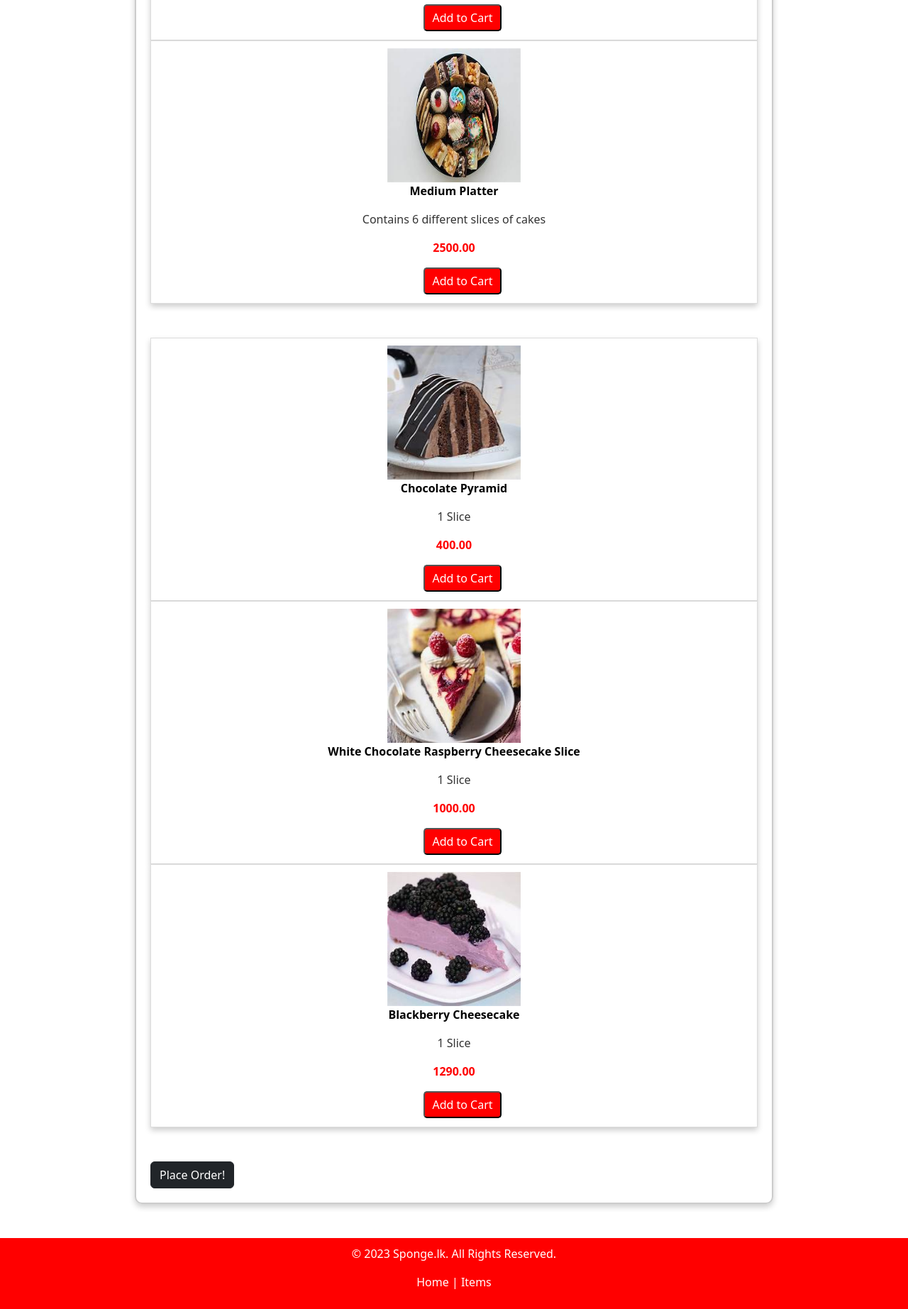
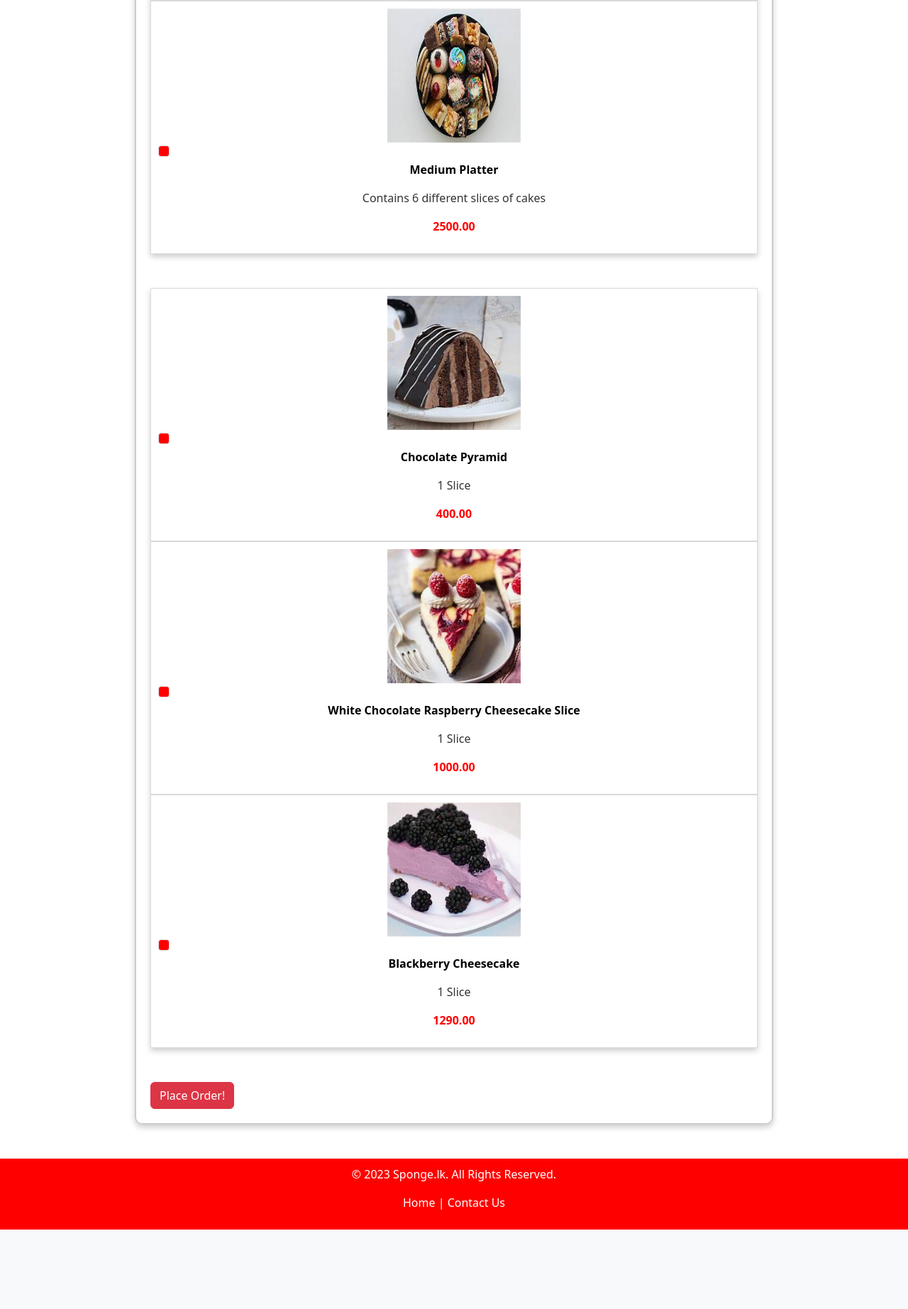
Before and after one commit to chirasthi-sy/Application-Development, a Django app: page /menu/ in a window 1280 px wide. Shown: the part 1714-3559 px from the top of the page at 71% size. After the commit the page ends 3447 px from the top, so only its background shows below. Run offline with Django 4.2, Linux system fonts and the light colour scheme; data comes from the database, SQL or seed files in the repository; both versions use the stored data as it was after the commit.

Commit message:
Modifying the menu page and order confirmation page to be dynamic for user input

```diff
--- a/order_system/customer/templates/customer/Home_page.html
+++ b/order_system/customer/templates/customer/Home_page.html
@@ -191,7 +191,7 @@
 <footer class="custom-footer text-center">
         <div class="container">
             <p>&copy; 2023 Sponge.lk. All Rights Reserved.</p>
-            <p><a href="{% url 'home' %}">Home</a> | <a href="{% url 'contact' %}">Items</a></p>
+            <p><a href="{% url 'home' %}">Home</a> | <a href="{% url 'contact' %}">Contact Us</a></p>
         </div>
     </footer>
 </body>
--- a/order_system/customer/templates/customer/contact_us.html
+++ b/order_system/customer/templates/customer/contact_us.html
@@ -48,7 +48,7 @@
         <p>Poya and other Mercantile Holidays: 8:00am to 3:00pm</p>
 
         <p><strong>For Delivery or Pickup Orders:</strong></p>
-        <p><a href="online-menu.html">Online Menu</a></p>
+        <p><a href="{% url 'order' %}">Online Menu</a></p>
         <p>Call: (+94) 112573321 or (+94) 112574299</p>
 
         <p><strong>Office Hours:</strong></p>
@@ -71,7 +71,7 @@
 <footer class="custom-footer text-center">
         <div class="container">
             <p>&copy; 2023 Sponge.lk. All Rights Reserved.</p>
-            <p><a href="{% url 'home' %}">Home</a> | <a href="{% url 'contact' %}">Items</a></p>
+            <p><a href="{% url 'home' %}">Home</a> | <a href="{% url 'contact' %}">Contact Us</a></p>
         </div>
     </footer>
 </body>
--- a/order_system/customer/templates/customer/menu.html
+++ b/order_system/customer/templates/customer/menu.html
@@ -9,6 +9,23 @@
     <link rel="stylesheet" href="{% static 'Product-container_styles.css'%}">
     <link href="https://cdn.jsdelivr.net/npm/bootstrap@5.3.2/dist/css/bootstrap.min.css" rel="stylesheet" integrity="sha384-T3c6CoIi6uLrA9TneNEoa7RxnatzjcDSCmG1MXxSR1GAsXEV/Dwwykc2MPK8M2HN" crossorigin="anonymous">
     <script src="https://cdn.jsdelivr.net/npm/bootstrap@5.3.2/dist/js/bootstrap.bundle.min.js" integrity="sha384-C6RzsynM9kWDrMNeT87bh95OGNyZPhcTNXj1NW7RuBCsyN/o0jlpcV8Qyq46cDfL" crossorigin="anonymous"></script>
+    <style>
+        .form-check-input {
+            background-color: red;
+        }
+
+
+        .form-check-input:checked {
+            background-color: maroon;
+            box-shadow: 0 0 5px 2px red;
+        }
+
+
+        .form-check-input:checked::before {
+            color: white;
+        }
+
+    </style>
 
     </head>
 <body>
@@ -49,30 +66,26 @@
         {% for cake in WholeCakes %}
         <div class="product-card">
             <img class="product-image" src="{{ cake.image.url }}" alt="Choco Fudge Cake">
+            <div class="form-group form-check">
+                <input type="checkbox" name="items[]" class="form-check-input" value="{{ cake.pk }}">
+            </div>
             <p class="product-title">{{ cake.name }}</p>
             <p class="product-details">{{ cake.description }}</p>
             <p class="product-price">{{ cake.price }}</p>
-            <div class="form-group form-check">
-                <button type="button" class="add-to-cart-btn" data-item-id="{{ cake.pk }}" data-item-name="{{ cake.name }}" data-item-price="{{ cake.price }}">
-                                Add to Cart
-                </button>
             </div>
+            {% endfor %}
         </div>
-        {% endfor %}
-            </div>
 
         <div class = "pt-5">
         {% for cake in DessertPlatters %}
         <div class="product-card">
             <img class="product-image" src="{{ cake.image.url }}" alt="Choco Fudge Cake">
+            <div class="form-group form-check">
+                <input type="checkbox" name="items[]" class="form-check-input" value="{{ cake.pk }}">
+            </div>
             <p class="product-title">{{ cake.name }}</p>
             <p class="product-details">{{ cake.description }}</p>
             <p class="product-price">{{ cake.price }}</p>
-            <div class="form-group form-check">
-                <button type="button" class="add-to-cart-btn" data-item-id="{{ cake.pk }}" data-item-name="{{ cake.name }}" data-item-price="{{ cake.price }}">
-                                Add to Cart
-                </button>
-            </div>
         </div>
         {% endfor %}
             </div>
@@ -81,55 +94,18 @@
         {% for cake in CakeSlices %}
         <div class="product-card">
             <img class="product-image" src="{{ cake.image.url }}" alt="Choco Fudge Cake">
+            <div class="form-group form-check">
+                <input type="checkbox" name="items[]" class="form-check-input" value="{{ cake.pk }}">
+            </div>
             <p class="product-title">{{ cake.name }}</p>
             <p class="product-details">{{ cake.description }}</p>
             <p class="product-price">{{ cake.price }}</p>
-            <div class="form-group form-check">
-                <button type="button" class="add-to-cart-btn" data-item-id="{{ cake.pk }}" data-item-name="{{ cake.name }}" data-item-price="{{ cake.price }}">
-                                Add to Cart
-                </button>
-            </div>
         </div>
         {% endfor %}
             </div>
 
-        <button class="btn btn-dark mt-5">Place Order!</button>
+        <button class="btn btn-danger mt-5">Place Order!</button>
     </form>
-
-
-<script>
-    document.addEventListener("DOMContentLoaded", function () {
-        var addToCartButtons = document.querySelectorAll('.add-to-cart-btn');
-
-        addToCartButtons.forEach(function (button) {
-            button.addEventListener('click', function () {
-                var itemId = this.getAttribute('data-item-id');
-                var itemName = this.getAttribute('data-item-name');
-                var itemPrice = this.getAttribute('data-item-price');
-
-
-
-                // For demonstration purposes, let's add a hidden input to the form
-                var hiddenInput = document.createElement('input');
-                hiddenInput.type = 'hidden';
-                hiddenInput.name = 'items[]';
-                hiddenInput.value = itemId;
-
-                var form = button.closest('form');
-                form.appendChild(hiddenInput);
-
-                // Optional: Display a confirmation or perform any other desired actions
-                alert('Added ' + itemName + ' to the cart!');
-            });
-        });
-    });
-</script>
-
-
-
-
-
-
 
 </div>
 
@@ -140,7 +116,7 @@
 <footer class="custom-footer text-center">
         <div class="container">
             <p>&copy; 2023 Sponge.lk. All Rights Reserved.</p>
-            <p><a href="{% url 'home' %}">Home</a> | <a href="{% url 'contact' %}">Items</a></p>
+            <p><a href="{% url 'home' %}">Home</a> | <a href="{% url 'contact' %}">Contact Us</a></p>
         </div>
     </footer>
 </body>
--- a/order_system/customer/templates/customer/order confirmation message.html
+++ b/order_system/customer/templates/customer/order confirmation message.html
@@ -14,7 +14,9 @@
             <!-- Company Logo -->
             <img src="https://www.sponge.lk/Images/SpongeLogo.png" alt="Sponge Logo" width="150px" height="100px">
         </div>
-         <div class="row justify-content-center mt-5">
+
+        <h1 class="text-center mt-4">Thank You for Your Order!</h1>
+<div class="row justify-content-center mt-5">
         <div class="col-md-5 col-sm-12 text-center">
             <h3 class="pb-3">Order Summary:</h3>
             {% for item in items %}
@@ -24,8 +26,6 @@
             <p class="font-weight-bold pt-4">Total: {{ price }}</p>
         </div>
     </div>
-        <h1 class="text-center mt-4">Thank You for Your Order!</h1>
-
         <p class="text-center mt-4">Your order has been confirmed, and we will deliver it on time. We appreciate your business!</p>
     </div>
 
--- a/order_system/customer/views.py
+++ b/order_system/customer/views.py
@@ -30,34 +30,33 @@ class Order(View):
 
         return render(request,"customer/menu.html", context)
 
-def post(self, request, *args, **kwargs):
-
-    order_items = {
-        'items': []
-    }
-
-    items = request.POST.getlist("items[]")
-    for item in items:
-        menu_item = MenuItem.objects.get(pk__contains=int(item))
-        item_data = {
-            'id': menu_item.pk,
-            'name': menu_item.name,
-            'price': menu_item.price
-
+    def post(self, request, *args, **kwargs):
+        order_items = {
+            'items': []
         }
 
-        order_items['items'].append(item_data)
-        price=0
-        item_ids=[]
+        items = request.POST.getlist("items[]")
+        for item in items:
+            menu_item = MenuItem.objects.get(pk__contains=int(item))
+            item_data = {
+                'id': menu_item.pk,
+                'name': menu_item.name,
+                'price': menu_item.price
 
-    for item in order_items['items']:
-        price += item['price']
-        item_ids.append(item['id'])
+            }
 
-    order = OrderModel.objects.create(price=price)
-    order.items.add(*item_ids)
-    context = {
-        'items': order_items['items'],
-        'price': price
-    }
-    return render(request,'order confirmation message.html', context)
+            order_items['items'].append(item_data)
+            price=0
+            item_ids=[]
+
+        for item in order_items['items']:
+            price += item['price']
+            item_ids.append(item['id'])
+
+        order = OrderModel.objects.create(price=price)
+        order.items.add(*item_ids)
+        context = {
+            'items': order_items['items'],
+            'price': price
+        }
+        return render(request, 'customer/order confirmation message.html', context)
```
Also changed, not shown: order_system/db.sqlite3.
